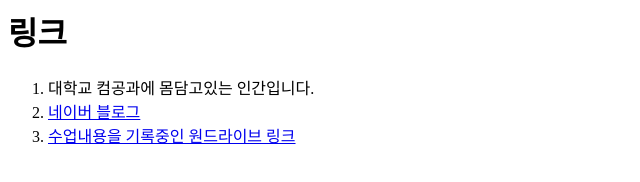
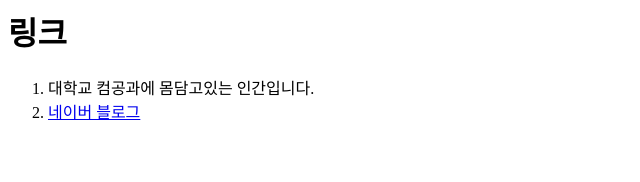
Before and after one commit to qlqhqo2341/old_qlqhqo2341.github.com, a plain HTML site: page index.htm in a window 1280 px wide. Shown: the whole page, without its empty margins (0-640 px from the left). Drawn offline with Linux system fonts and the light colour scheme.

Commit message:
Remove onedrive link

```diff
--- a/index.htm
+++ b/index.htm
@@ -8,7 +8,6 @@
         <ol>
             <li>대학교 컴공과에 몸담고있는 인간입니다.</li>
             <li><a href="https://qlqhqo2341.blog.me">네이버 블로그</a></li>
-            <li><a href="https://1drv.ms/f/s!At4IAk4I81kWqF8wTmiFEKA-Ab6T">수업내용을 기록중인 원드라이브 링크</a></li>
         </ol>
     </body>
 </html>
```
